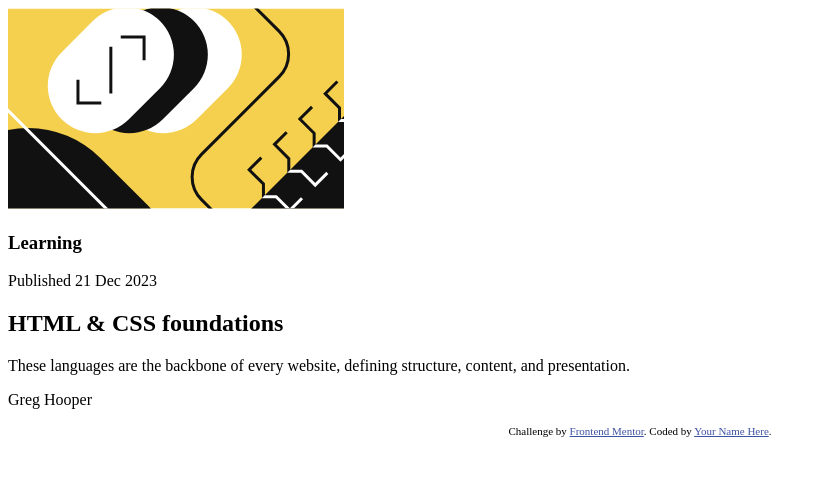
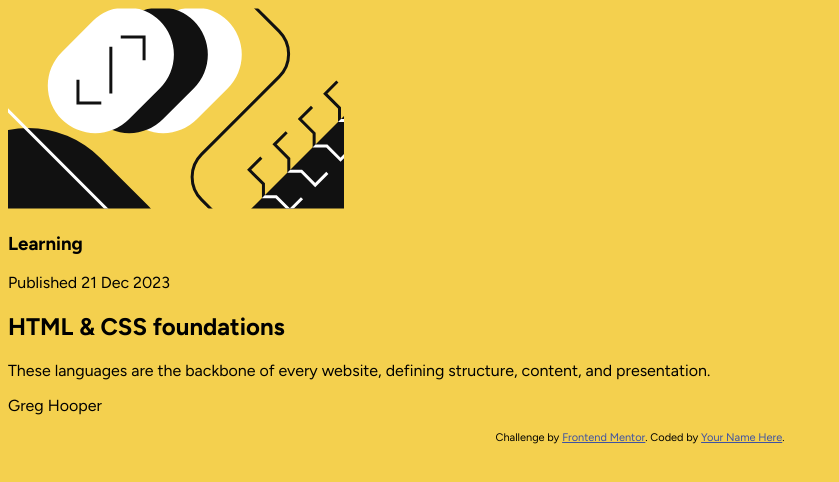
Before and after one commit to mahidulkabir/FM-3-Blog-Preview-Card, a plain HTML site: page index.html in a window 1280 px wide. Shown: the whole page, without its empty margins (0-839 px from the left). Drawn offline with Linux system fonts and the light colour scheme.

Commit message:
added background color and stylesheer

```diff
--- a/index.html
+++ b/index.html
@@ -5,25 +5,26 @@
   <meta name="viewport" content="width=device-width, initial-scale=1.0">
 
   <link rel="icon" type="image/png" sizes="32x32" href="./assets/images/favicon-32x32.png">
+  <link href="https://fonts.googleapis.com/css2?family=Figtree:ital,wght@0,300..900;1,300..900&display=swap" rel="stylesheet">
 
   <title>Frontend Mentor | Blog preview card</title>
-   <style>
-    .attribution { font-size: 11px; text-align: center; }
-    .attribution a { color: hsl(228, 45%, 44%); }
-  </style>
+  <link rel="stylesheet" href="./styles/styles.css">
+
 </head>
 <body>
   <section class="container">
-    <div class="image"><img src="./assets/images/illustration-article.svg" alt="an illustration related to the page"></div>
-    <h3 class="title">Learning</h3>
+    <div class="main">
+       <div class="image"><img src="./assets/images/illustration-article.svg" alt="an illustration related to the page"></div>
+       <h3 class="title">Learning</h3>
 
-   <p class="date">Published 21 Dec 2023</p>
+      <p class="date">Published 21 Dec 2023</p>
 
-   <h2 class="title-main">HTML & CSS foundations</h2>
+      <h2 class="title-main">HTML & CSS foundations</h2>
 
-   <p class="description">These languages are the backbone of every website, defining structure, content, and presentation.</p>
+       <p class="description">These languages are the backbone of every website, defining structure, content, and presentation.</p>
 
-   <p>Greg Hooper</p>
+       <p class="name">Greg Hooper</p>
+    </div>
   </section>
 
   <div class="attribution">
--- a/styles/styles.css
+++ b/styles/styles.css
@@ -1,2 +1,29 @@
+html,body{
+    font-family: "Figtree", sans-serif;
+    height: 100%;
+    background-color: hsl(47, 88%, 63%);
+}
+
+
+
+
+
+
+
+
+
+
+
+
+
+
+
+
+
+
+
+
+
+
 .attribution { font-size: 11px; text-align: center; }
-    .attribution a { color: hsl(228, 45%, 44%); }
+.attribution a { color: hsl(228, 45%, 44%); }
```
Also changed, not shown: 2 other files.
